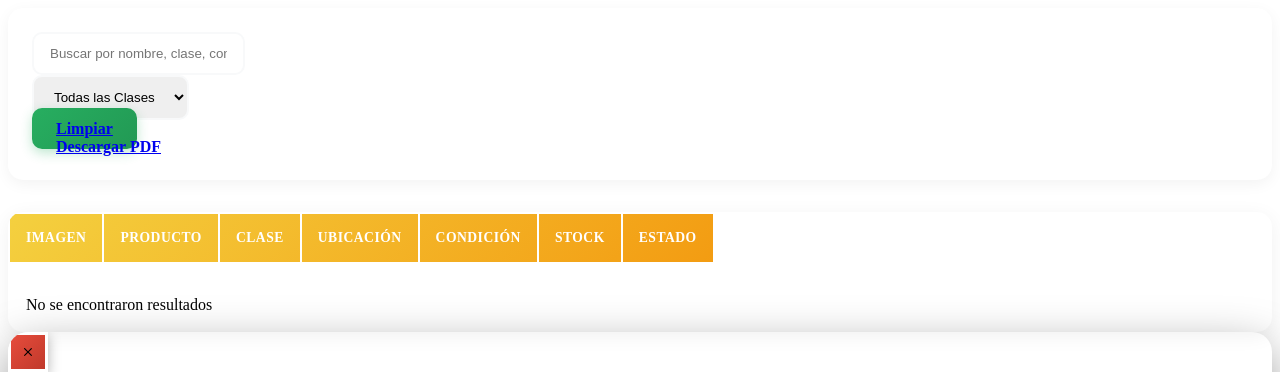
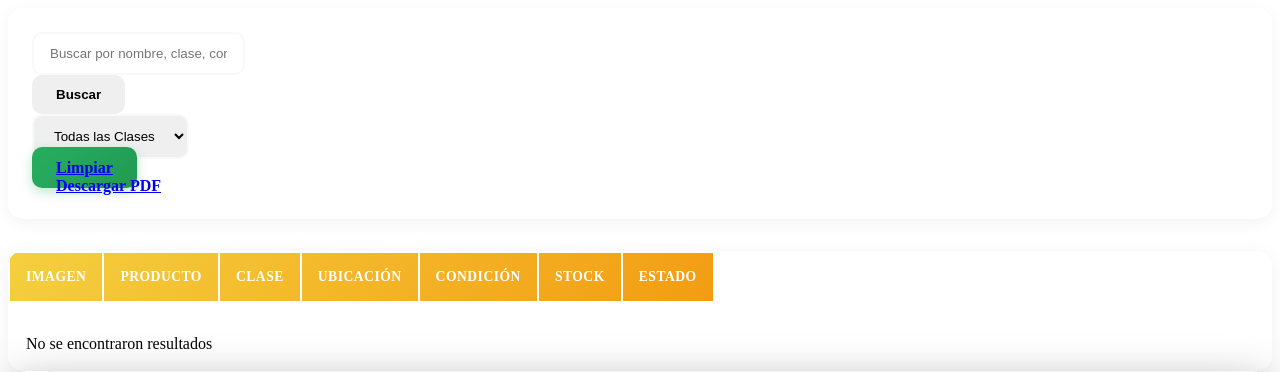
Before and after one commit to ContaFullgas/inventario-oficina, a PHP site: page /public/inventario.php in a window 1280 px wide. Shown: the top 372 px of the page. Run offline with PHP 8.4, Linux system fonts and the light colour scheme; data that the repository does not hold is empty.

Commit message:
En la pestaña de inventario se agrego un boton para filtrar por busqueda y se quito la busqueda automatica.

```diff
--- a/public/inventario.php
+++ b/public/inventario.php
@@ -850,6 +850,13 @@ function buildUrl($params) {
       </div>
     </div>
 
+    <!-- 👉 AQUÍ VA EL BOTÓN -->
+    <div class="col-md-2">
+      <button type="submit" class="btn btn-primary w-100">
+        <i class="bi bi-search"></i> Buscar
+      </button>
+    </div>
+
     <div class="col-md-5">
       <div class="input-group">
         <span class="input-group-text">
@@ -1166,10 +1173,10 @@ document.addEventListener('click', function (e) {
 
   let t;
 
-  q.addEventListener('input', function(){
-    clearTimeout(t);
-    t = setTimeout(function(){ form.submit(); }, 400);
-  });
+  // q.addEventListener('input', function(){
+  //   clearTimeout(t);
+  //   t = setTimeout(function(){ form.submit(); }, 400);
+  // });
 
   clase.addEventListener('change', function(){ form.submit(); });
 
```
